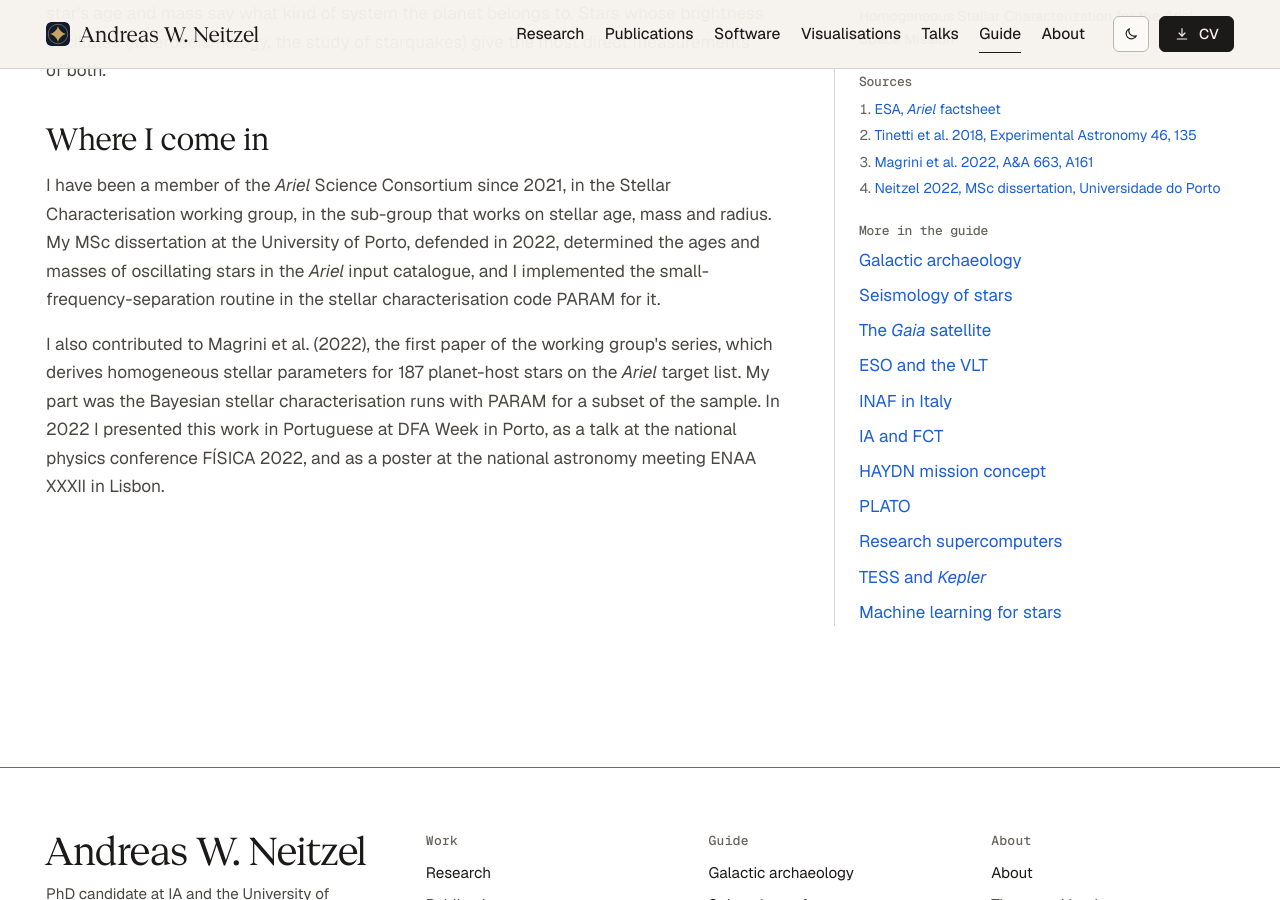
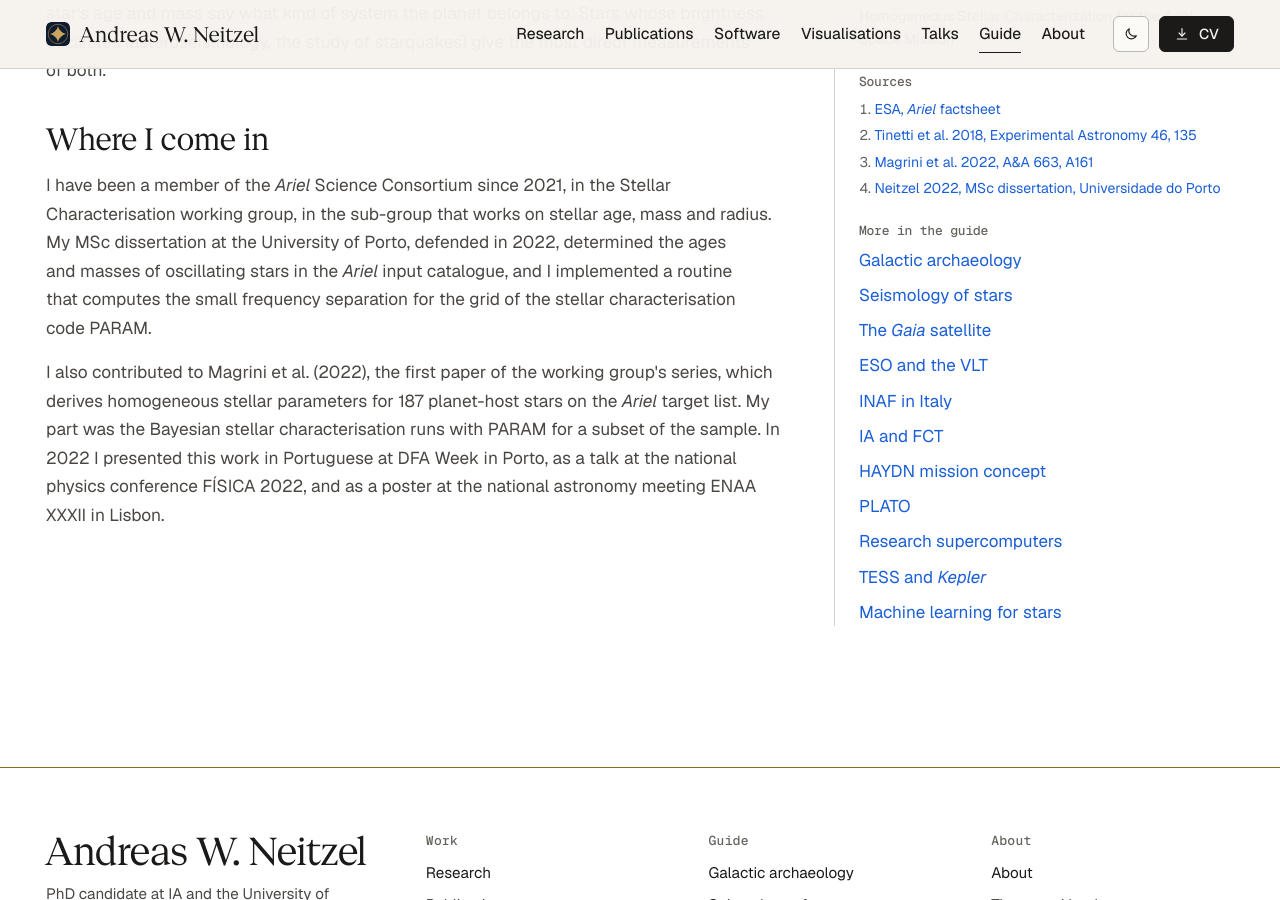
Before and after one commit to AndreasWNeitzel/AndreasWNeitzel.github.io, a Jekyll site: the page built from _guide/ariel.md, in a window 1280 px wide and 900 px high, scrolled down 1011 px. Built offline with Jekyll 4.4.1, drawn with Linux system fonts in a browser that asks for light colours.

Commit message:
TRILEGAL card poster at the HR-diagram hold; Ariel page: the PARAM routine in its settled wording

```diff
--- a/_guide/ariel.md
+++ b/_guide/ariel.md
@@ -27,6 +27,6 @@ An atmosphere measurement is only as good as the knowledge of the star behind it
 
 ## Where I come in
 
-I have been a member of the *Ariel* Science Consortium since 2021, in the Stellar Characterisation working group, in the sub-group that works on stellar age, mass and radius. My MSc dissertation at the University of Porto, defended in 2022, determined the ages and masses of oscillating stars in the *Ariel* input catalogue, and I implemented the small-frequency-separation routine in the stellar characterisation code PARAM for it.
+I have been a member of the *Ariel* Science Consortium since 2021, in the Stellar Characterisation working group, in the sub-group that works on stellar age, mass and radius. My MSc dissertation at the University of Porto, defended in 2022, determined the ages and masses of oscillating stars in the *Ariel* input catalogue, and I implemented a routine that computes the small frequency separation for the grid of the stellar characterisation code PARAM.
 
 I also contributed to Magrini et al. (2022), the first paper of the working group's series, which derives homogeneous stellar parameters for 187 planet-host stars on the *Ariel* target list. My part was the Bayesian stellar characterisation runs with PARAM for a subset of the sample. In 2022 I presented this work in Portuguese at DFA Week in Porto, as a talk at the national physics conference FÍSICA 2022, and as a poster at the national astronomy meeting ENAA XXXII in Lisbon.
```
Also changed, not shown: assets/img/heroes/tool-trilegal.poster.webp.
